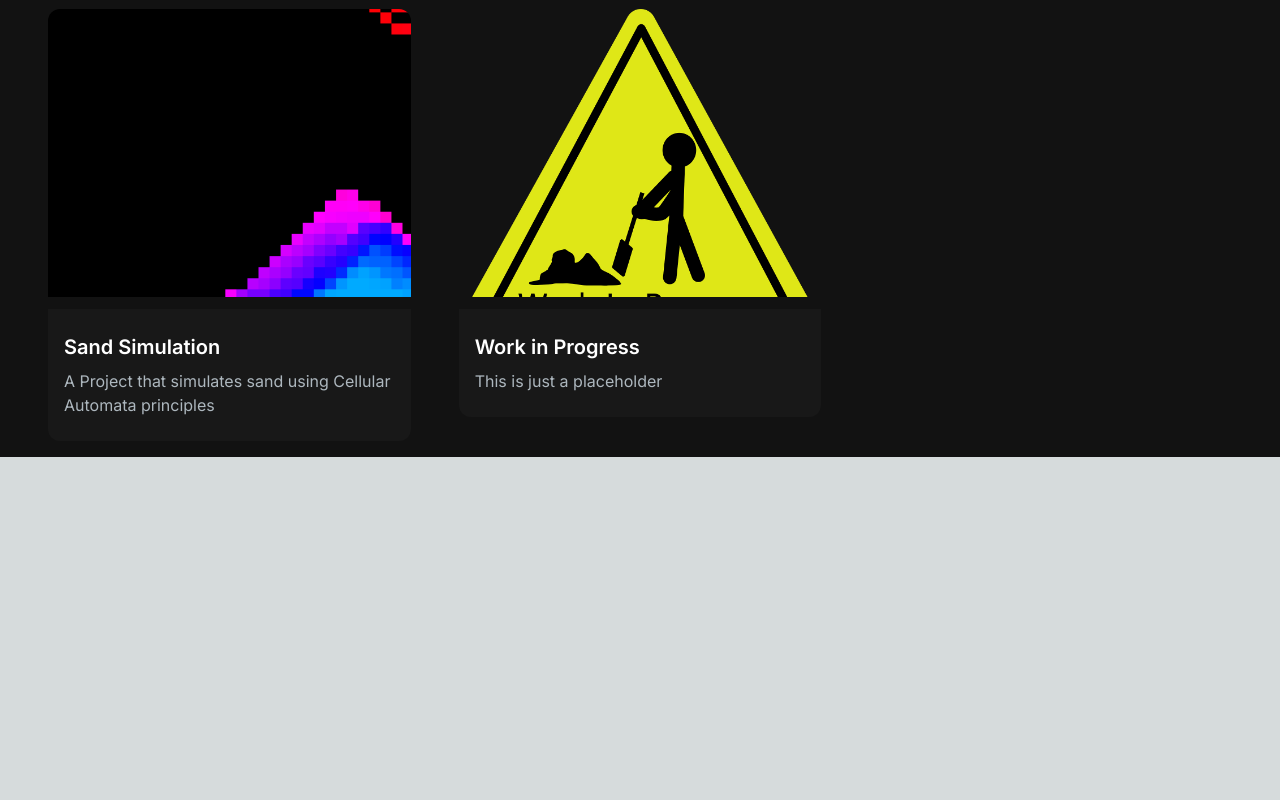
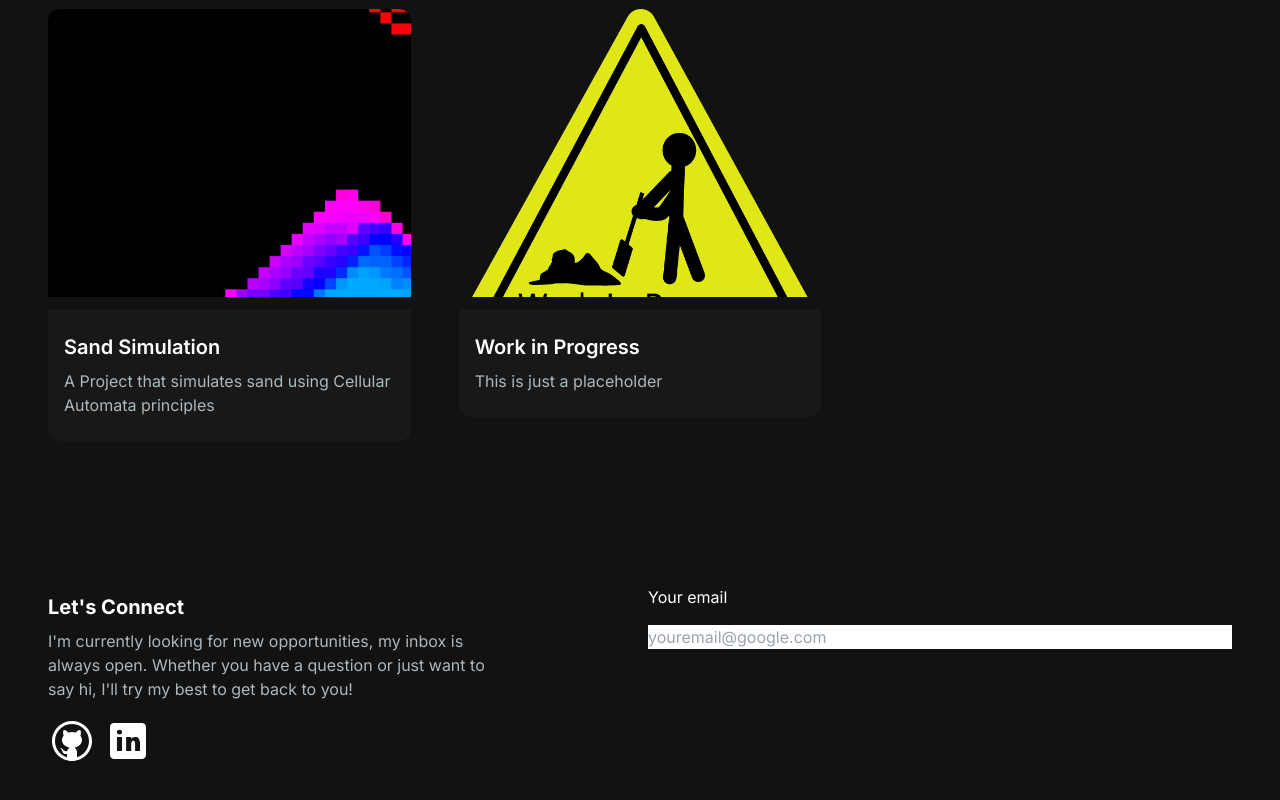
Before and after one commit to DaniloNicacio/danilonicacio.github.io, a Next.js app: page / in a window 1280 px wide. Shown: the part 1308-2108 px from the top of the page. Before the commit the page ends 1765 px from the top, so only its background shows below. Built offline with nearby package versions, Linux system fonts and the light colour scheme.

Commit message:
[FEAT] - Added github and linkedin icons, and email section

```diff
--- a/app/api/send/route.js
+++ b/app/api/send/route.js
@@ -6,7 +6,7 @@ const resend = new Resend(process.env.RESEND_API_KEY);
 export async function POST() {
     try {
         const data = await resend.emails.send({
-            from: 'Danilo <danilonicacio2016@gmail.com>',
+            from: 'Danilo <onboarding@resend.dev>',
             to: ['danilonicacio2016@gmail.com'],
             subject: 'Hello world',
             react:
--- /dev/null
+++ b/app/components/EmailSection.jsx
@@ -0,0 +1,40 @@
+import React from "react";
+import GithubIcon from "../../public/github-icon.svg"
+import LinkedinIcon from "../../public/linkedin-icon.svg"
+import Link from "next/link"
+import Image from "next/image"
+
+const EmailSection = () => {
+    return (<section className = "grid md:grid-cols-2 my-12 md:my-12 py-24 gap-4">
+        <div><h5 className="text-xl font-bold text-white my-2">Let's Connect</h5>
+        <p className="text-[#ADB7BE] mb-4 max-w-md">
+            I'm currently looking for new opportunities, my inbox is always open.
+            Whether you have a question or just want to say hi, I'll try my best
+            to get back to you!
+        </p>
+            <div className="socials flex flex-row gap-2">
+                <Link href="https://github.com/DaniloNicacio">
+                    <Image src={GithubIcon} alt="Github Icon"/>
+                </Link>
+                <Link href="https://www.linkedin.com/in/danilo-nicacio-4ab915210/">
+                    <Image src={LinkedinIcon} alt="Linkedin Icon"/>
+                </Link>
+            </div>
+        </div>
+        <div>
+            <form className="flex flex-col gap-4">
+                <label htmlFor="email" className="text-white">
+                    Your email
+                </label>
+                <input
+                    type="email"
+                    id="email"
+                    required
+                    placeholder="youremail@google.com"/>
+            </form>
+        </div>
+    </section>
+    )
+}
+
+export default EmailSection;
--- a/app/page.js
+++ b/app/page.js
@@ -3,6 +3,7 @@ import HeroSection from "@/app/components/HeroSection";
 import Navbar from "./components/Navbar";
 import AboutSection from "@/app/components/AboutSection";
 import ProjectsSection from "@/app/components/ProjectsSection";
+import EmailSection from "@/app/components/EmailSection";
 
 export default function Home() {
   return (
@@ -12,6 +13,7 @@ export default function Home() {
             <HeroSection/>
             <AboutSection/>
             <ProjectsSection/>
+            <EmailSection/>
         </div>
     </main>
   )
```
Also changed, not shown: public/github-icon.svg (added), public/linkedin-icon.svg (added).
